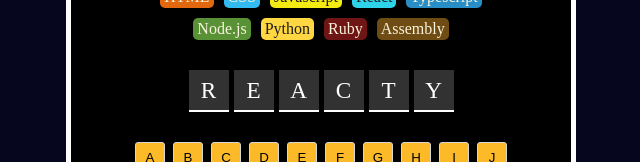
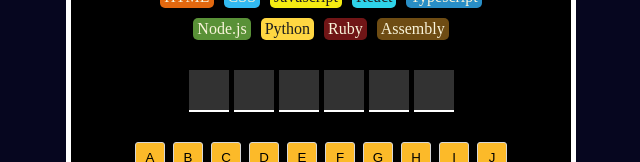
Before and after one commit to Nuelwhiz/Assembly-Endgame, a React (Vite) app: page / in a window 1280 px wide. Shown: the part 363-525 px from the top of the page, without its empty margins (319-959 px from the left). Built offline with nearby package versions, Linux system fonts and the light colour scheme.

Commit message:
display feedback on page for correct an incorrect letter selection

```diff
--- a/src/App.jsx
+++ b/src/App.jsx
@@ -27,9 +27,9 @@
   });
   //current tecxt
 
-  const wordCurrentShow = currentWord.split("").map((word, index) => (
+  const wordCurrentShow = currentWord.split("").map((letter, index) => (
     <span className="word" key={index}>
-      {word.toLocaleUpperCase()}
+      {guessedWord.includes(letter) ? letter.toLocaleUpperCase() : ""}
     </span>
   ));
 
```
